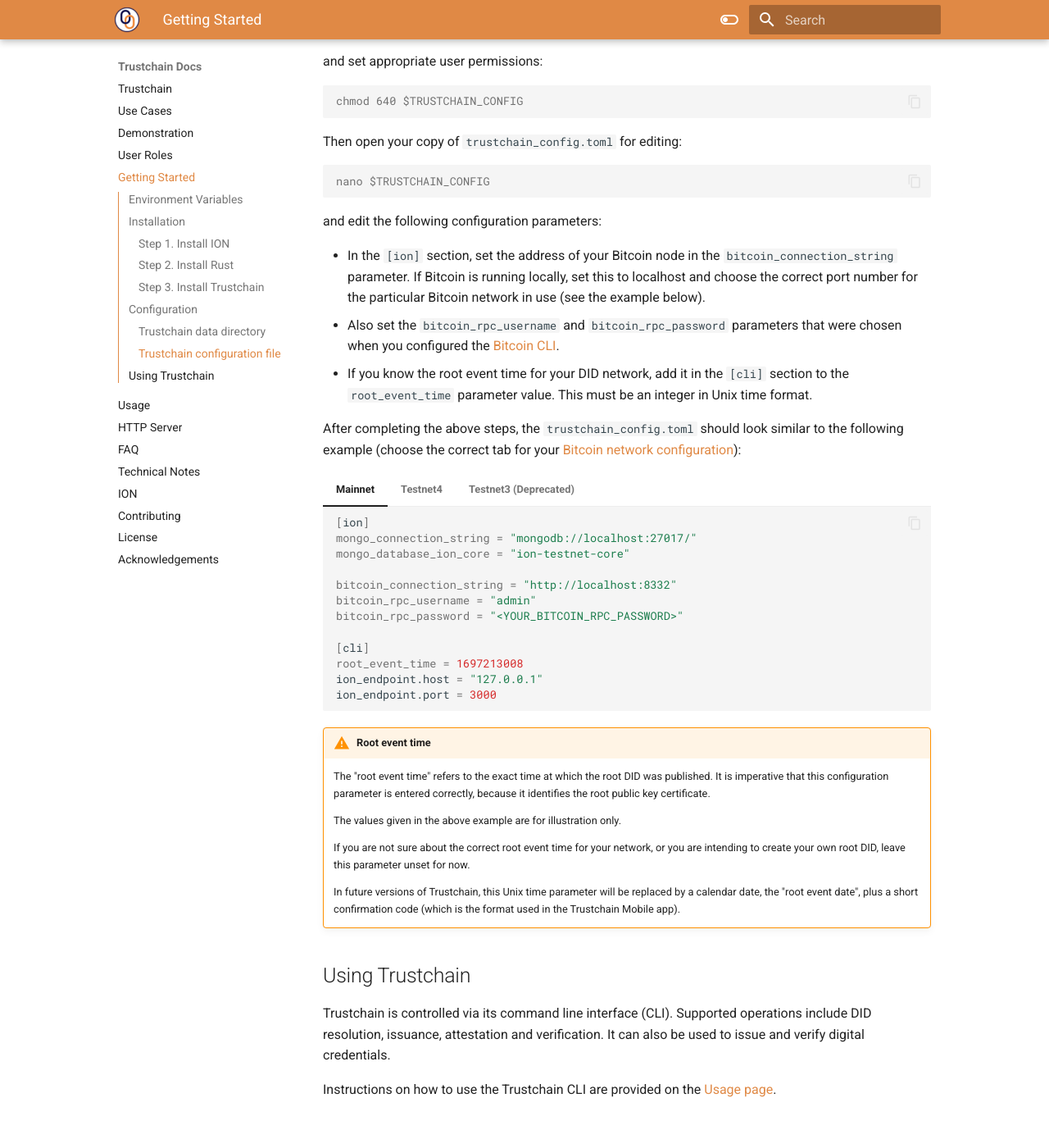
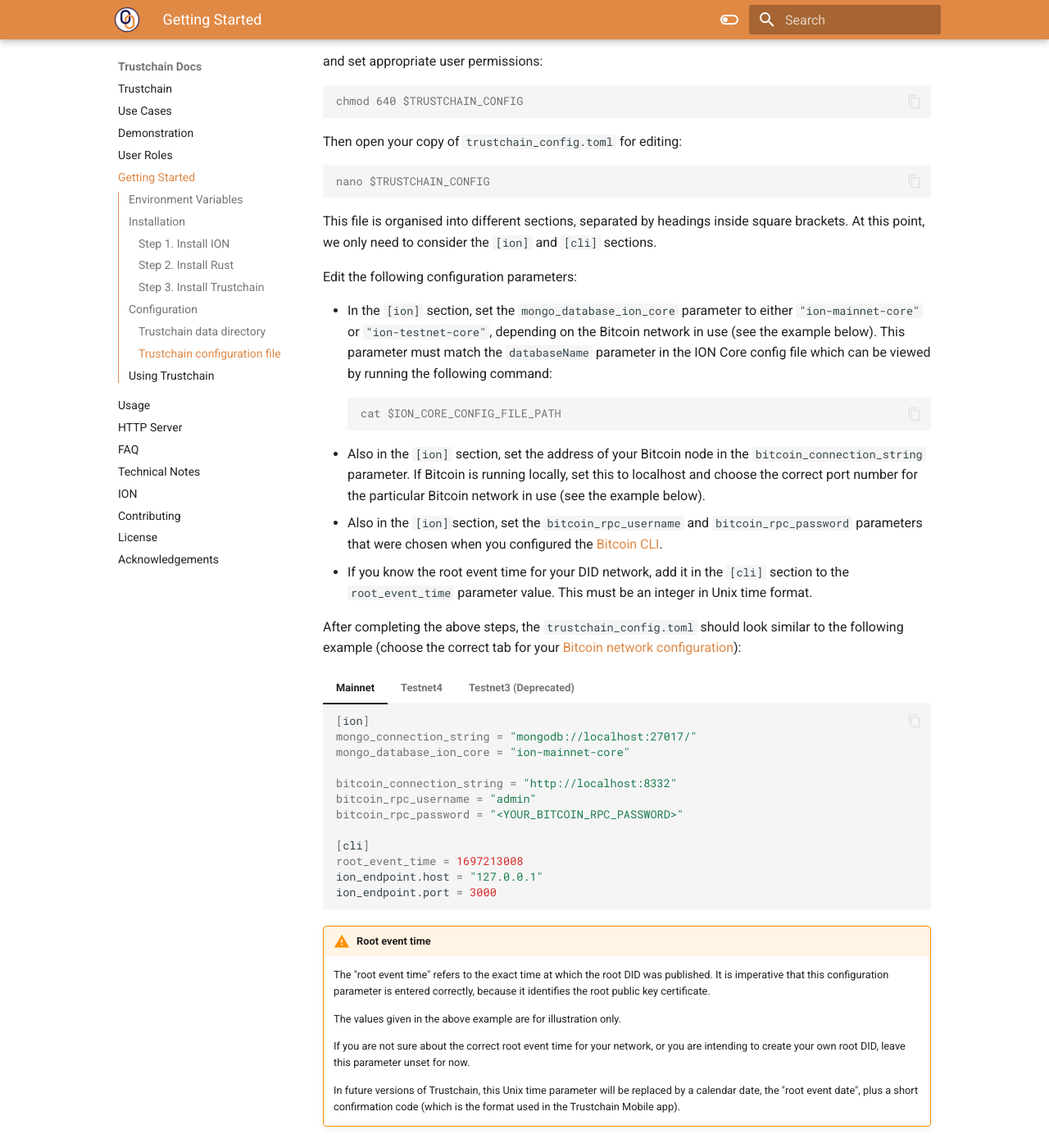
Before and after one commit to alan-turing-institute/trustchain, an MkDocs documentation site: the page built from docs/getting-started.md, in a window 1280 px wide and 1400 px high, scrolled down 3719 px. Shown: the whole window at 82% size. Built offline with MkDocs 1.6.1 and Material for MkDocs 9.7.7, drawn with Linux system fonts in a browser that asks for light colours; nearby versions of some CDN libraries; library files that are not in the unit come from our copies; some of the changed text lies outside the part shown.

Commit message:
Improve configuration instructions in the docs

````diff
--- a/docs/getting-started.md
+++ b/docs/getting-started.md
@@ -144,10 +144,16 @@
 ```console
 nano $TRUSTCHAIN_CONFIG
 ```
-and edit the following configuration parameters:
+This file is organised into different sections, separated by headings inside square brackets. At this point, we only need to consider the `[ion]` and `[cli]` sections.
 
-- In the `[ion]` section, set the address of your Bitcoin node in the `bitcoin_connection_string` parameter. If Bitcoin is running locally, set this to localhost and choose the correct port number for the particular Bitcoin network in use (see the example below).
-- Also set the `bitcoin_rpc_username` and `bitcoin_rpc_password` parameters that were chosen when you configured the [Bitcoin CLI](ion.md#bitcoin-cli).
+Edit the following configuration parameters:
+
+- In the `[ion]` section, set the `mongo_database_ion_core` parameter to either `"ion-mainnet-core"` or `"ion-testnet-core"`, depending on the Bitcoin network in use (see the example below). This parameter must match the `databaseName` parameter in the ION Core config file which can be viewed by running the following command:
+```console
+cat $ION_CORE_CONFIG_FILE_PATH
+```
+- Also in the `[ion]` section, set the address of your Bitcoin node in the `bitcoin_connection_string` parameter. If Bitcoin is running locally, set this to localhost and choose the correct port number for the particular Bitcoin network in use (see the example below).
+- Also in the `[ion]`section, set the `bitcoin_rpc_username` and `bitcoin_rpc_password` parameters that were chosen when you configured the [Bitcoin CLI](ion.md#bitcoin-cli).
 - If you know the root event time for your DID network, add it in the `[cli]` section to the `root_event_time` parameter value. This must be an integer in Unix time format.
 
 After completing the above steps, the `trustchain_config.toml` should look similar to the following example (choose the correct tab for your [Bitcoin network configuration](ion.md#bitcoin-mainnet-vs-testnet)):
@@ -157,7 +163,7 @@
     ```bash
     [ion]
     mongo_connection_string = "mongodb://localhost:27017/"
-    mongo_database_ion_core = "ion-testnet-core"
+    mongo_database_ion_core = "ion-mainnet-core"
 
     bitcoin_connection_string = "http://localhost:8332"
     bitcoin_rpc_username = "admin"
@@ -215,8 +221,10 @@
 
 ## Using Trustchain
 
-Trustchain is controlled via its command line interface (CLI). Supported operations include DID resolution, issuance, attestation and verification. It can also be used to issue and verify digital credentials.
+Trustchain is controlled via its command line interface (CLI). Supported operations include DID resolution, creation, attestation and verification. It can also be used to sign and verify digital credentials.
 
 Instructions on how to use the Trustchain CLI are provided on the [Usage page](usage.md).
 
+If you also want to be able to issue verifiable credentials to users of the Trustchain Mobile credential wallet app, check out [this page](http-server.md) for instructions on how to configure and run the built-in Trustchain HTTP server.
+
 &nbsp;
````
Also changed, not shown: trustchain_config.toml (+6 -6 lines).
